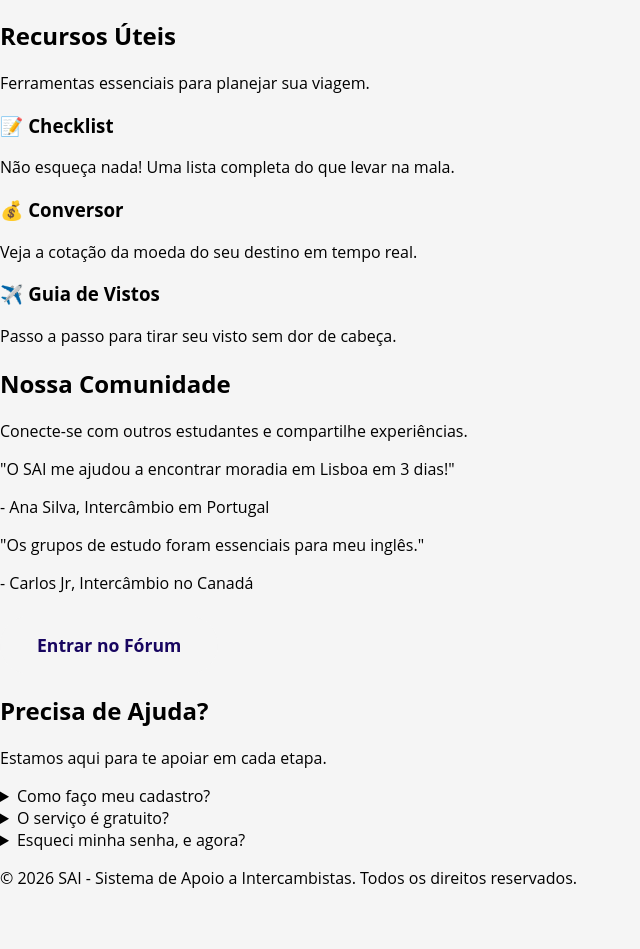
After one commit to IsabelaAmoriim/sistema-apoio-intercambistas, a Flask app: template templates/index.html in a window 1280 px wide. The commit adds this page. Shown: the part 591-1540 px from the top of the page, without its empty margins (0-640 px from the left). Run offline with Flask 3, Linux system fonts and the light colour scheme; the template is opened without the code that fills it, so the values that code supplies are empty.

```diff
--- /dev/null
+++ b/templates/index.html
@@ -0,0 +1,105 @@
+<!DOCTYPE html>
+<html lang="pt-br">
+<head>
+    <meta charset="UTF-8">
+    <meta name="viewport" content="width=device-width, initial-scale=1.0">
+    <link rel="stylesheet" href="./style.css">
+    <title>Sistema de Apoio a Intercambistas</title>
+</head>
+<body>
+
+    <header>
+    <h1 id="logo"><a href="index.html">SAI</a></h1>
+
+    <nav>
+        <ul>
+            <li><a href="index.html">Início</a></li>
+
+            <li><a href="#recursos">Recursos</a></li>
+            <li><a href="#comunidade">Comunidade</a></li>
+            <li><a href="#suporte">Suporte</a></li>
+        </ul>
+    </nav>
+
+    <div class="auth-buttons">
+        <a href="login.html" class="btn-entrar">Entrar</a>
+        <a href="cadastro.html" class="btn-criar">Criar Conta</a>
+    </div>
+</header>
+
+    <main>
+        <div class="banner-principal">
+            <img src="fotos/young-friends-park.jpg" alt="banner principal do sai">
+
+            <div class="banner-overlay">
+                <h1>Sua jornada internacional começa aqui.</h1>
+                <p>O apoio que você precisa para viver a melhor experiência de intercâmbio sem preocupações.</p>
+                <a href="cadastro.html" class="botao-acao">Começar Agora</a>
+            </div>
+        </div>
+<section id="recursos" class="secao-conteudo">
+            <h2>Recursos Úteis</h2>
+            <p class="subtitulo">Ferramentas essenciais para planejar sua viagem.</p>
+
+            <div class="grid-cards">
+                <div class="card">
+                    <h3>📝 Checklist</h3>
+                    <p>Não esqueça nada! Uma lista completa do que levar na mala.</p>
+                </div>
+                <div class="card">
+                    <h3>💰 Conversor</h3>
+                    <p>Veja a cotação da moeda do seu destino em tempo real.</p>
+                </div>
+                <div class="card">
+                    <h3>✈️ Guia de Vistos</h3>
+                    <p>Passo a passo para tirar seu visto sem dor de cabeça.</p>
+                </div>
+            </div>
+        </section>
+
+        <section id="comunidade" class="secao-destaque">
+            <h2>Nossa Comunidade</h2>
+            <p>Conecte-se com outros estudantes e compartilhe experiências.</p>
+
+            <div class="depoimentos">
+                <div class="depoimento-item">
+                    <p>"O SAI me ajudou a encontrar moradia em Lisboa em 3 dias!"</p>
+                    <span>- Ana Silva, Intercâmbio em Portugal</span>
+                </div>
+                <div class="depoimento-item">
+                    <p>"Os grupos de estudo foram essenciais para meu inglês."</p>
+                    <span>- Carlos Jr, Intercâmbio no Canadá</span>
+                </div>
+            </div>
+            <br>
+            <a href="#" class="botao-acao" style="background-color: whitesmoke; color: rgb(24, 6, 96);">Entrar no Fórum</a>
+        </section>
+
+        <section id="suporte" class="secao-conteudo">
+            <h2>Precisa de Ajuda?</h2>
+            <p class="subtitulo">Estamos aqui para te apoiar em cada etapa.</p>
+
+            <div class="faq-box">
+                <details>
+                    <summary>Como faço meu cadastro?</summary>
+                    <p>Clique no botão "Criar Conta" no topo da página e preencha seus dados.</p>
+                </details>
+                <details>
+                    <summary>O serviço é gratuito?</summary>
+                    <p>Sim! O SAI é uma iniciativa gratuita para apoiar estudantes.</p>
+                </details>
+                <details>
+                    <summary>Esqueci minha senha, e agora?</summary>
+                    <p>Vá na página de Login e clique em "Esqueci minha senha".</p>
+                </details>
+            </div>
+        </section>
+
+        <footer>
+            <p>&copy; 2026 SAI - Sistema de Apoio a Intercambistas. Todos os direitos reservados.</p>
+        </footer>
+        <br><br>
+    </main>
+
+</body>
+</html>
--- /dev/null
+++ b/templates/style.css
@@ -0,0 +1,232 @@
+body {
+    background-color: whitesmoke;
+    margin: 0;
+    padding: 0;
+    font-family: 'Open Sans', sans-serif;
+    width: 100%;
+    overflow-x: hidden;
+}
+
+header {
+    display: flex;
+    justify-content: space-between;
+    align-items: center;
+    background-color: rgb(24, 6, 96);
+    padding: 10px 40px;
+    height: 70px;
+    position: relative;
+}
+
+header h1 {
+    color: whitesmoke;
+    font-family: "Playfair Display", serif;
+    font-weight: bold;
+    margin: 0;
+    font-size: 2.2rem;
+    z-index: 10;
+}
+
+header h1 a {
+    text-decoration: none;
+    color: inherit;
+}
+
+nav {
+    position: absolute;
+    left: 50%;
+    transform: translateX(-50%);
+    display: flex;
+    align-items: center;
+}
+
+nav ul {
+    display: flex;
+    list-style: none;
+    padding: 0;
+    margin: 0;
+    gap: 30px;
+}
+
+nav li a {
+    color: whitesmoke;
+    text-decoration: none;
+    font-weight: bold;
+    font-size: 0.95rem;
+    text-transform: uppercase;
+    letter-spacing: 1px;
+    transition: color 0.3s;
+}
+
+nav li:hover {
+    transform: scale(1.1);
+}
+
+nav li:hover a {
+    color: rgb(200, 200, 255);
+}
+
+.auth-buttons {
+    display: flex;
+    gap: 15px;
+    align-items: center;
+    z-index: 10;
+}
+
+.btn-entrar {
+    color: whitesmoke;
+    text-decoration: none;
+    font-weight: bold;
+    font-size: 1rem;
+}
+
+.btn-criar {
+    background-color: whitesmoke;
+    color: rgb(24, 6, 96);
+    padding: 10px 20px;
+    border-radius: 25px;
+    text-decoration: none;
+    font-weight: bold;
+    transition: all 0.3s;
+}
+
+.btn-criar:hover {
+    background-color: #ddd;
+    transform: scale(1.05);
+}
+
+.banner-principal {
+    width: 100%;
+    display: flex;
+    justify-content: center;
+    position: relative;
+}
+
+.banner-principal img {
+    width: 100%;
+    height: 500px;
+    object-fit: cover;
+    filter: brightness(60%);
+}
+
+.banner-overlay {
+    position: absolute;
+    top: 50%;
+    left: 50%;
+    transform: translate(-50%, -50%);
+    text-align: center;
+    color: whitesmoke;
+    width: 80%;
+    max-width: 800px;
+}
+
+.banner-overlay h1 {
+    font-size: 2.8rem;
+    margin-bottom: 15px;
+    text-shadow: 2px 2px 4px rgba(0,0,0,0.5);
+    font-weight: bold;
+}
+
+.banner-overlay p {
+    font-size: 1.5rem;
+    margin-bottom: 30px;
+}
+
+.botao-acao {
+    display: inline-block;
+    background-color: rgb(24, 6, 96);
+    color: whitesmoke;
+    padding: 15px 35px;
+    text-decoration: none;
+    font-weight: bold;
+    border-radius: 30px;
+    font-size: 1.1rem;
+    transition: all 0.3s ease;
+    border: 2px solid transparent;
+}
+
+.botao-acao:hover {
+    background-color: whitesmoke;
+    color: rgb(24, 6, 96);
+    border: 2px solid rgb(24, 6, 96);
+    transform: scale(1.05);
+}
+
+.main-login-cadastro {
+    display: flex;
+    justify-content: center;
+    align-items: center;
+    min-height: 80vh;
+    padding: 20px;
+}
+
+.card-formulario {
+    background-color: white;
+    padding: 40px;
+    border-radius: 15px;
+    box-shadow: 0px 10px 25px rgba(0,0,0,0.1);
+    width: 100%;
+    max-width: 400px;
+    text-align: center;
+}
+
+.card-formulario h2 {
+    color: rgb(24, 6, 96);
+    margin-bottom: 20px;
+    font-family: "Playfair Display", serif;
+}
+.mensagem-alerta {
+    background-color: #f8d7da;
+    color: #721c24;
+    border: 1px solid #f5c6cb;
+    padding: 10px;
+    border-radius: 5px;
+    margin-bottom: 15px;
+    font-size: 0.9rem;
+    text-align: center;
+}
+.form-input {
+    width: 100%;
+    padding: 12px;
+    margin-bottom: 15px;
+    border: 1px solid #ccc;
+    border-radius: 8px;
+    box-sizing: border-box;
+    font-size: 1rem;
+    font-family: 'Open Sans', sans-serif;
+}
+
+.form-input:focus {
+    border-color: rgb(24, 6, 96);
+    outline: none;
+}
+
+.btn-submit {
+    width: 100%;
+    padding: 12px;
+    background-color: rgb(24, 6, 96);
+    color: whitesmoke;
+    border: none;
+    border-radius: 25px;
+    font-size: 1.1rem;
+    font-weight: bold;
+    cursor: pointer;
+    transition: background-color 0.3s;
+    margin-top: 10px;
+}
+
+.btn-submit:hover {
+    background-color: rgb(40, 10, 150);
+}
+
+.link-extra {
+    display: block;
+    margin-top: 15px;
+    color: #666;
+    text-decoration: none;
+    font-size: 0.9rem;
+}
+
+.link-extra:hover {
+    color: rgb(24, 6, 96);
+    text-decoration: underline;
+}
```
Also changed, not shown: templates/cadastro.html (+46 -7 lines), templates/dashboard.html (added, +77 -0 lines), templates/login.html (+46 -6 lines).
